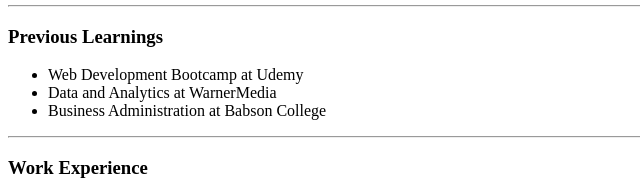
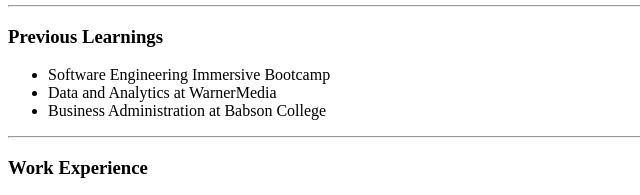
Before and after one commit to jhai420/cv, a plain HTML site: page index.html in a window 1280 px wide. Shown: the part 207-402 px from the top of the page, 0-640 px from the left. Drawn offline with Linux system fonts and the light colour scheme.

Commit message:
index updated

```diff
--- a/index.html
+++ b/index.html
@@ -18,7 +18,7 @@
      <hr>
      <h3>Previous Learnings</h3>
      <ul>
-        <li>Web Development Bootcamp at Udemy</li>
+        <li>Software Engineering Immersive Bootcamp</li>
         <li>Data and Analytics at WarnerMedia</li>
         <li>Business Administration at Babson College</li>
      </ul>
```
